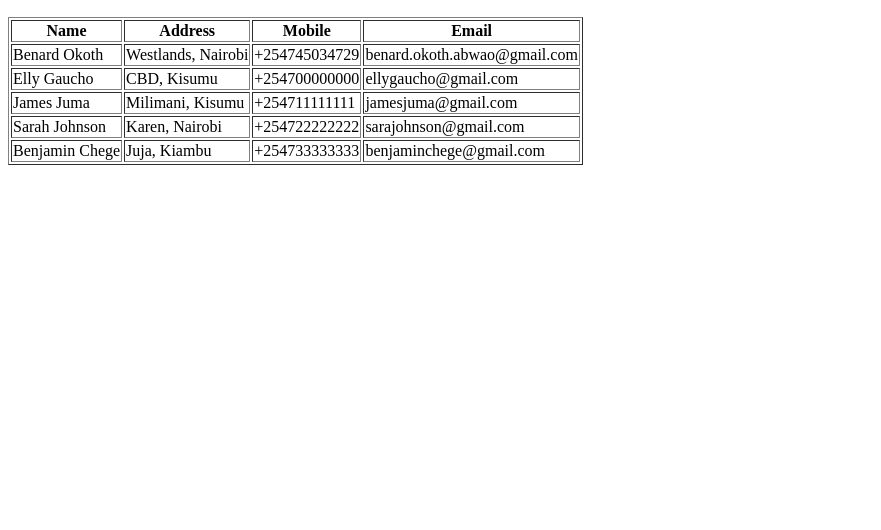
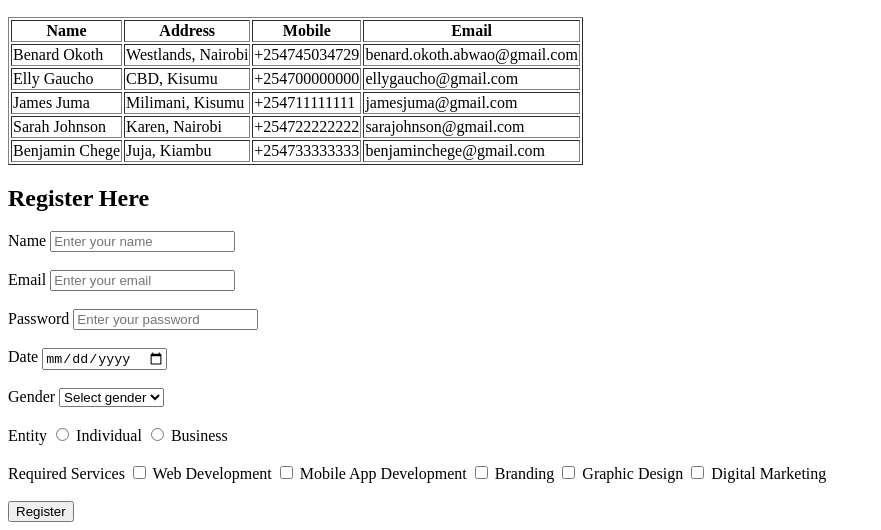
Before and after one commit to Benard-Okoth/Advanced-HTML, a plain HTML site: page index.html in a window 1280 px wide. Shown: the part 527-1057 px from the top of the page, without its empty margins (0-881 px from the left). Before the commit the page ends 800 px from the top, so only its background shows below. Drawn offline with Linux system fonts and the light colour scheme.

Commit message:
added registration form

```diff
--- a/index.html
+++ b/index.html
@@ -63,5 +63,66 @@
             </tr>
         </tbody>
     </table>
+
+    <!-- The registration form should have:
+
+Name, email, password, and date fields.
+A dropdown, radio buttons, and checkboxes.
+Proper labels and placeholders.
+Required fields and validation attributes. -->
+    <h2>Register Here</h2>
+    <form action="submit.php" method="POST">
+        <label for="name">Name</label>
+        <input type="text" name="name" id="name" placeholder="Enter your name" required>
+        <br><br>
+        <label for="email">Email</label>
+        <input type="email" name="email" id="email" placeholder="Enter your email" required>
+        <br><br>
+        <label for="password">Password</label>
+        <input type="password" name="password" id="password" placeholder="Enter your password" required>
+        <br><br>
+        <label for="date">Date</label>
+        <input type="date" name="date" id="date" required>
+        <br><br>
+        <label
+            for="gender">Gender</label>
+        <select
+            name="gender"
+            id="gender"
+            required
+        >
+            <option value="">Select
+                gender</option>
+            <option value="male">Male</option>
+            <option value="female">Female</option>
+        </select>
+        <br><br>
+        <label for="entity">Entity</label>
+        <input type="radio" name="entity" value="individual" id="individual" required>
+        <label for="individual">Individual</label>
+        <input type="radio" name="entity" value="business" id="business" required>
+        <label for="business">Business</label>
+        <br><br>
+        <label for="services">Required Services</label>
+        <input type="checkbox" name="services[]" value="web development" id="web development" required>
+        <label for="web development">Web Development</label>
+        <input type="checkbox" name="services[]" value="mobile app development" id="mobile app dev" required>
+        <label for="mobile app develoment">Mobile App Development</label>
+        <input type="checkbox" name="services[]" value="branding" id="branding" required>
+        <label for="branding">Branding</label>
+        <input type="checkbox" name="services[]" value="graphic design" id="graphic design" required>
+        <label for="graphic design">Graphic Design</label>
+        <input type="checkbox" name="services[]" value="digital marketing" id="digital marketing" required>
+        <label for="digital marketing">Digital Marketing</label>
+        <br><br>
+        <button type="submit">Register</button>
+
+
+
+
+
+
+
+
 </body>
 </html>
```
